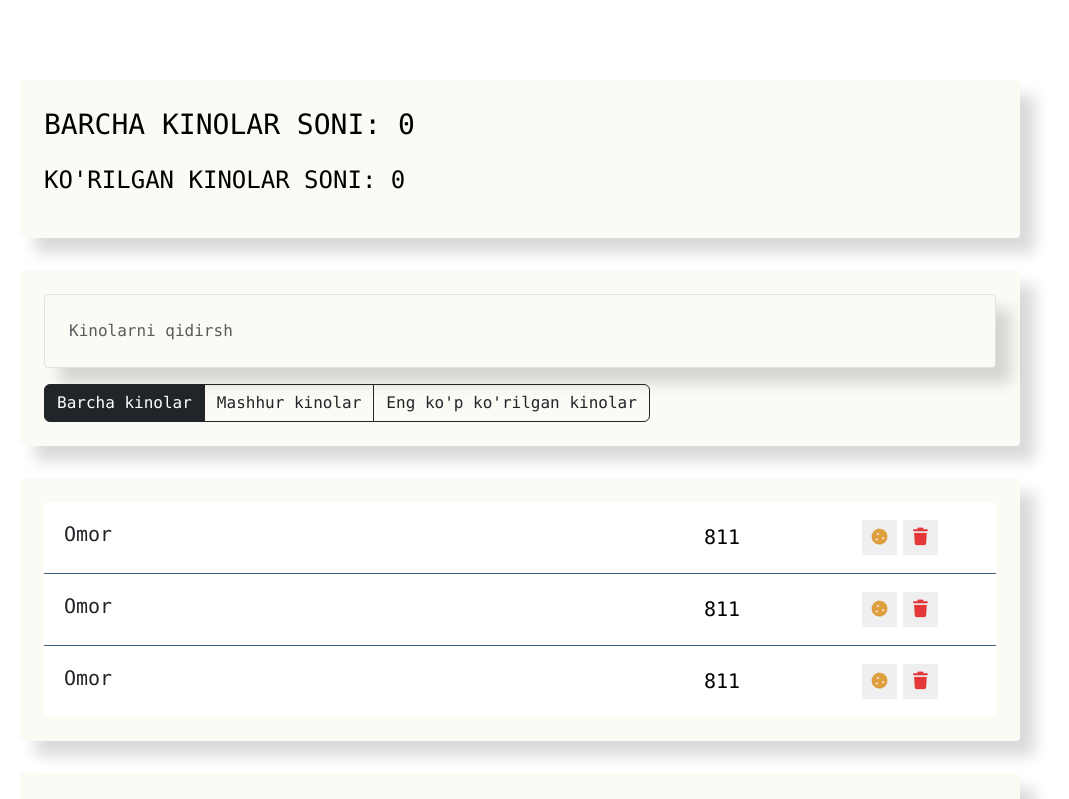
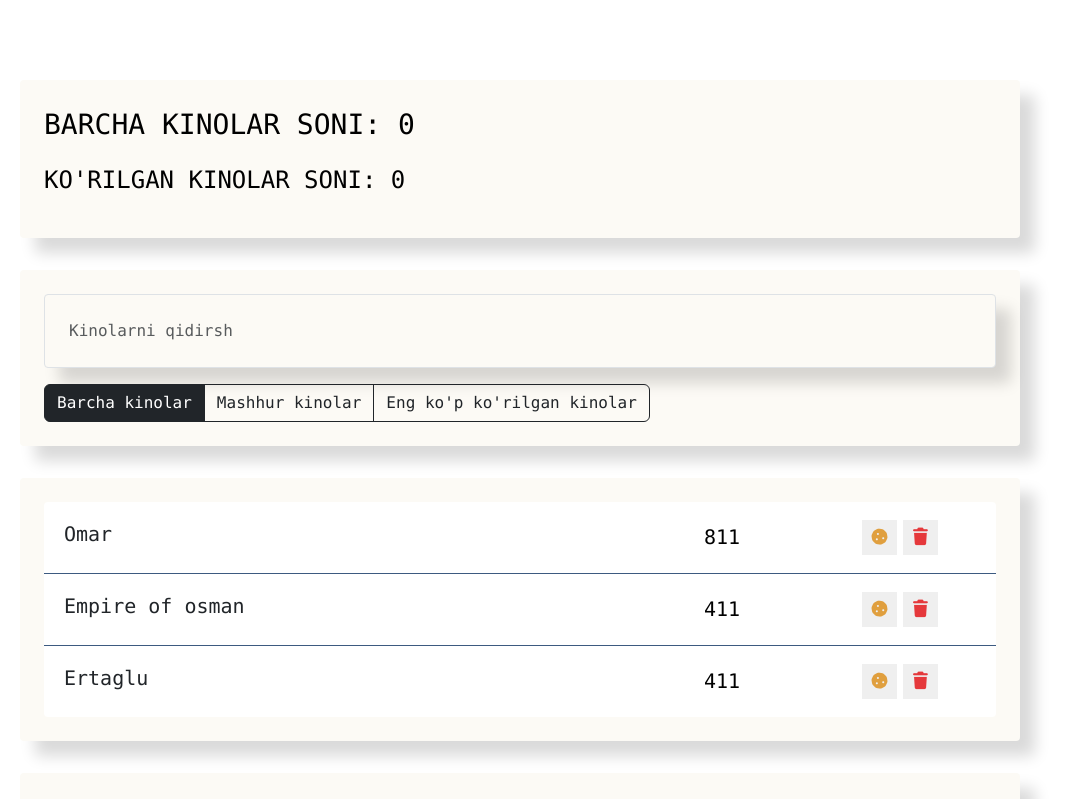
Before and after one commit to azizbekshayakubov/Vue.js-work, a Vue app: page / in a window 1280 px wide. Shown: the top 799 px of the page, without its empty margins (120-1189 px from the left). Built offline with nearby package versions, Linux system fonts and the light colour scheme.

Commit message:
add props

```diff
--- a/src/components/movie-list-item/MovieListItem.vue
+++ b/src/components/movie-list-item/MovieListItem.vue
@@ -1,7 +1,7 @@
 <template>
   <li class="list-group-item d-flex justify-content-between">
-    <span class="list-group-item-label">Omor</span>
-    <input type="number" class="list-group-item-input" defaultValue="811" />
+    <span class="list-group-item-label">{{ movie.name }}</span>
+    <input type="number" class="list-group-item-input" :value="movie.viewers" />
     <div class="d-flex justify-content-center align-items-center">
       <button type="button" class="btn-cookie btn-sm">
         <i class="fas fa-cookie"></i>
@@ -16,7 +16,14 @@
   </li>
 </template>
 <script>
-  export default {};
+  export default {
+    props: {
+      movie: {
+        type: Object,
+        required: true,
+      },
+    },
+  };
 </script>
 
 <style scoped>
--- a/src/components/movie-list/MovieList.vue
+++ b/src/components/movie-list/MovieList.vue
@@ -1,8 +1,6 @@
 <template>
   <ul class="movie-list list-group">
-    <MovieListItem />
-    <MovieListItem />
-    <MovieListItem />
+    <MovieListItem v-for="movie in movies" :movie="movie" />
   </ul>
 </template>
 
@@ -11,6 +9,30 @@
 
   export default {
     components: { MovieListItem },
+    data() {
+      return {
+        movies: [
+          {
+            name: "Omar",
+            viewers: 811,
+            favourite: false,
+            like: true,
+          },
+          {
+            name: "Empire of osman",
+            viewers: 411,
+            favourite: false,
+            like: true,
+          },
+          {
+            name: "Ertaglu",
+            viewers: 411,
+            favourite: true,
+            like: false,
+          },
+        ],
+      };
+    },
   };
 </script>
 
```
